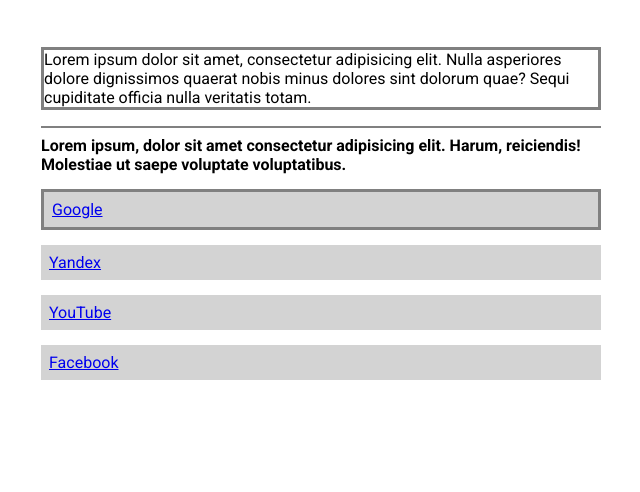
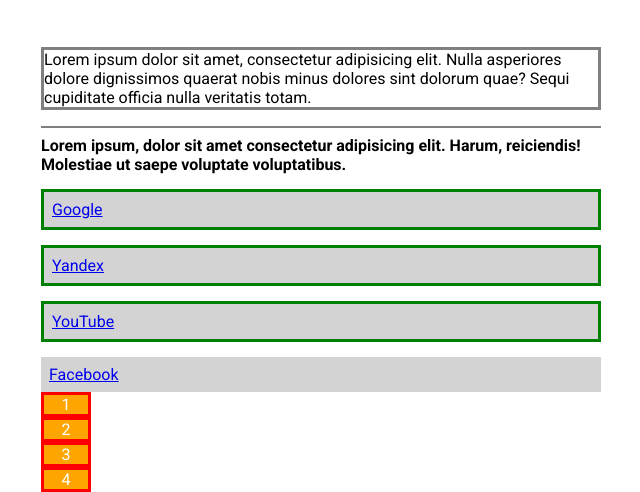
Before and after one commit to AshtonBro/Study_htmlCss, a PHP site: page /indexJq.html in a window 1280 px wide. Shown: the part 502-994 px from the top of the page, without its empty margins (415-1055 px from the left). Before the commit the page ends 882 px from the top, so only its background shows below. Run offline with PHP 8.4, Linux system fonts and the light colour scheme; some libraries are stand-ins or nearby versions.

Commit message:
jQuery filtres

```diff
--- a/good_cardboard/jQuery/cssjq.css
+++ b/good_cardboard/jQuery/cssjq.css
@@ -20,3 +20,14 @@ hr {
     color: green; /* Цвет линии для IE6-7 */
     height: 2px; /* Толщина линии */
 }
+
+.boxes {
+    display: block;
+    position: absolute;
+    text-align: center;
+    font-weight: normal;
+    color: #FFF;
+    width: 50px;
+    background-color: orange;
+
+}
--- a/good_cardboard/jQuery/indexJq.html
+++ b/good_cardboard/jQuery/indexJq.html
@@ -43,7 +43,15 @@
                 <a href="https://www.google.com/" class="link">Google</a>
                 <a href="https://www.Yandex.com/" class="link">Yandex</a>
                 <a href="https://www.youtube.com/" class="link">YouTube</a>
-                <a href="https://www.facebook.com/" class="link">Facebook</a>
+                <a href="www.facebook.ru/" class="link">Facebook</a>
+
+                <div class="boxes">
+                    <div class="box">1</div>
+                    <div class="box">2</div>
+                    <div class="box">3</div>
+                    <div class="box">4</div>
+                    <div class="box"></div>
+                </div>
             </article>
         </section>
     </container>
--- a/good_cardboard/jQuery/main.js
+++ b/good_cardboard/jQuery/main.js
@@ -27,13 +27,14 @@ $('p:odd').css('border', 'solid 3px gray'); // применить стиль к
 
 //-------- Фильтры по содержимому(:has, :parent, :empty и т.д.)
 $('h2:has(span)').css('border', 'solid 3px gray');
-$('.box:parent').css('border', 'solid 3px gray'); // элементы являющиеся родителями
+$('.box:parent').css('border', 'solid 3px red'); // элементы являющиеся родителями
 //(если в эдементе что-то есть он уже являеться родителем, пустой элемент выделяться не будет)
 
 //-------- Фильтры по атрибутам ([name ~= value] и т.д.)
 $('a[href="https://www.google.com/" ]').css('border', 'solid 3px gray'); // выделям ссылку которая содержит Google
 //$('a[href!="https://www.google.com/" ]').css('border', 'solid 3px gray'); // с помощью оператора != можно выделить все ссылки не равные заданой
-
+$('a[href^="http"]').css('border', 'solid 3px green'); // выделяем те ссылки которые начинаються с http
+$('a[href$=".ru]').css('border', 'solid 3px yellow'); // знак $ означает что ссылка заканчивается на этот симфол
 
 
 
```
